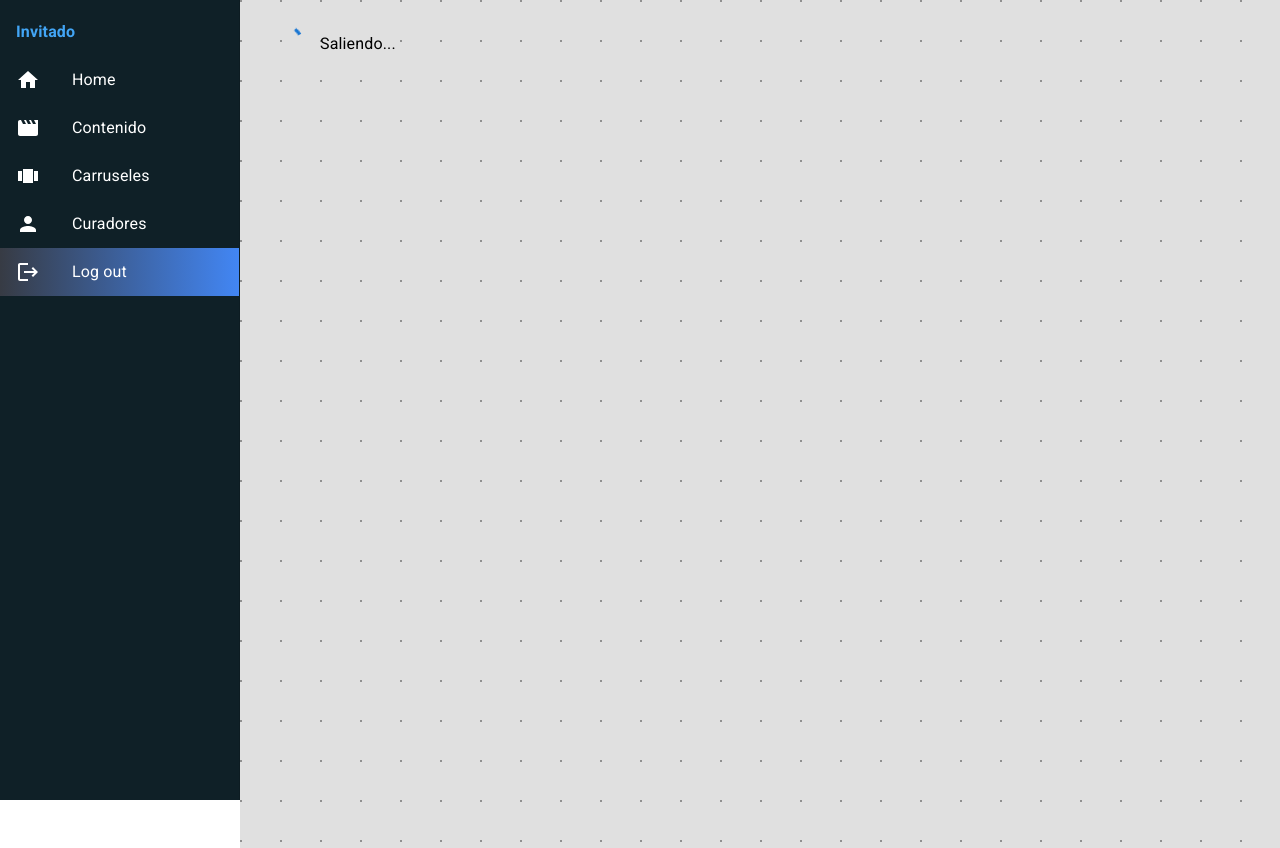
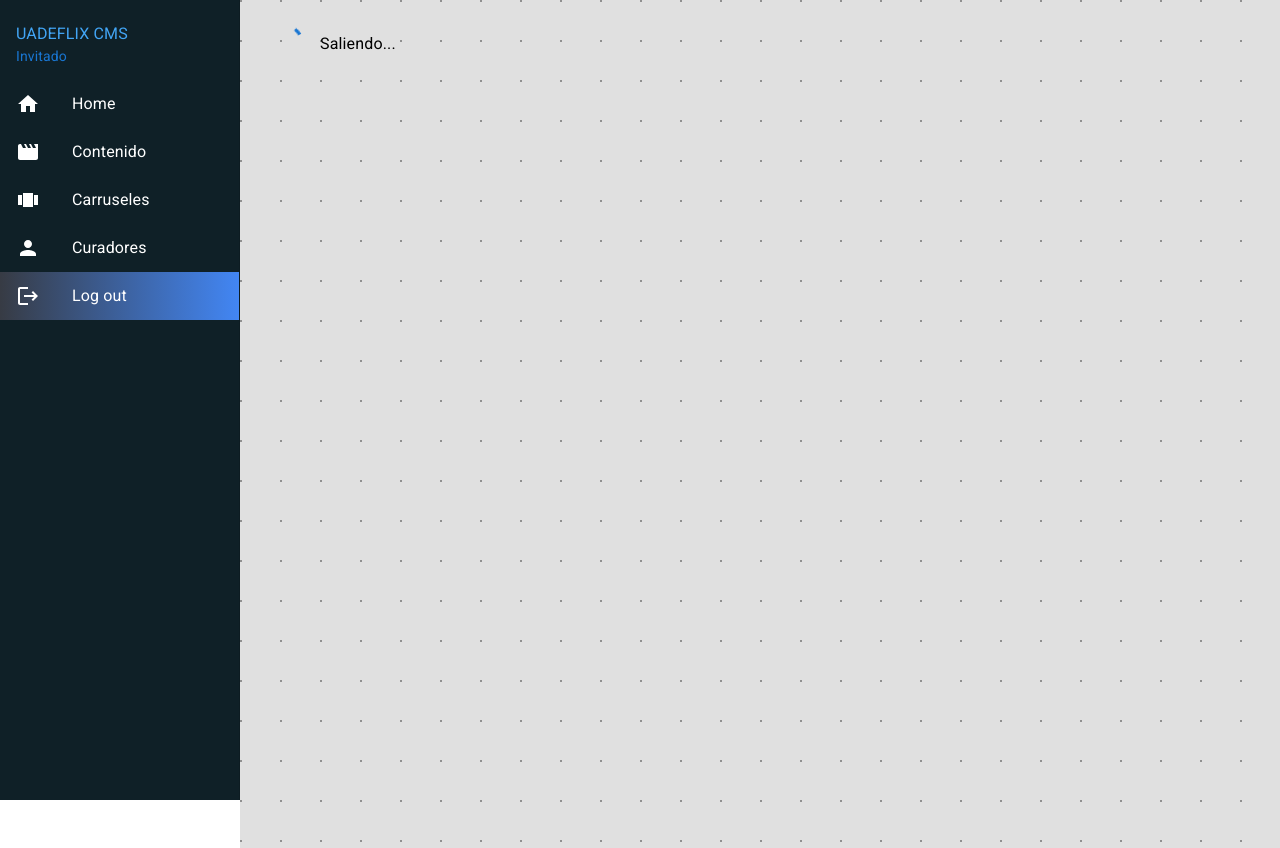
Before and after one commit to JuanQP/uade-ia-tp, a React (Vite) app in the folder client/: page /logout in a window 1280 px wide. Built offline with nearby package versions, Linux system fonts and the light colour scheme; no server answers; sample sign-in values are in the browser's storage.

Commit message:
Add brand name in sidebar

```diff
--- a/client/src/Layouts/Layout.jsx
+++ b/client/src/Layouts/Layout.jsx
@@ -94,10 +94,13 @@ export function Layout({ children }) {
         <List>
           <ListItem>
             <ListItemText
-              primary={user.nombre}
+              primary={"UADEFLIX CMS"}
+              secondary={user.nombre}
               primaryTypographyProps={{
                 color: theme.palette.primary.light,
-                fontWeight: 'bold',
+              }}
+              secondaryTypographyProps={{
+                color: theme.palette.primary.main,
               }}
             />
           </ListItem>
```
